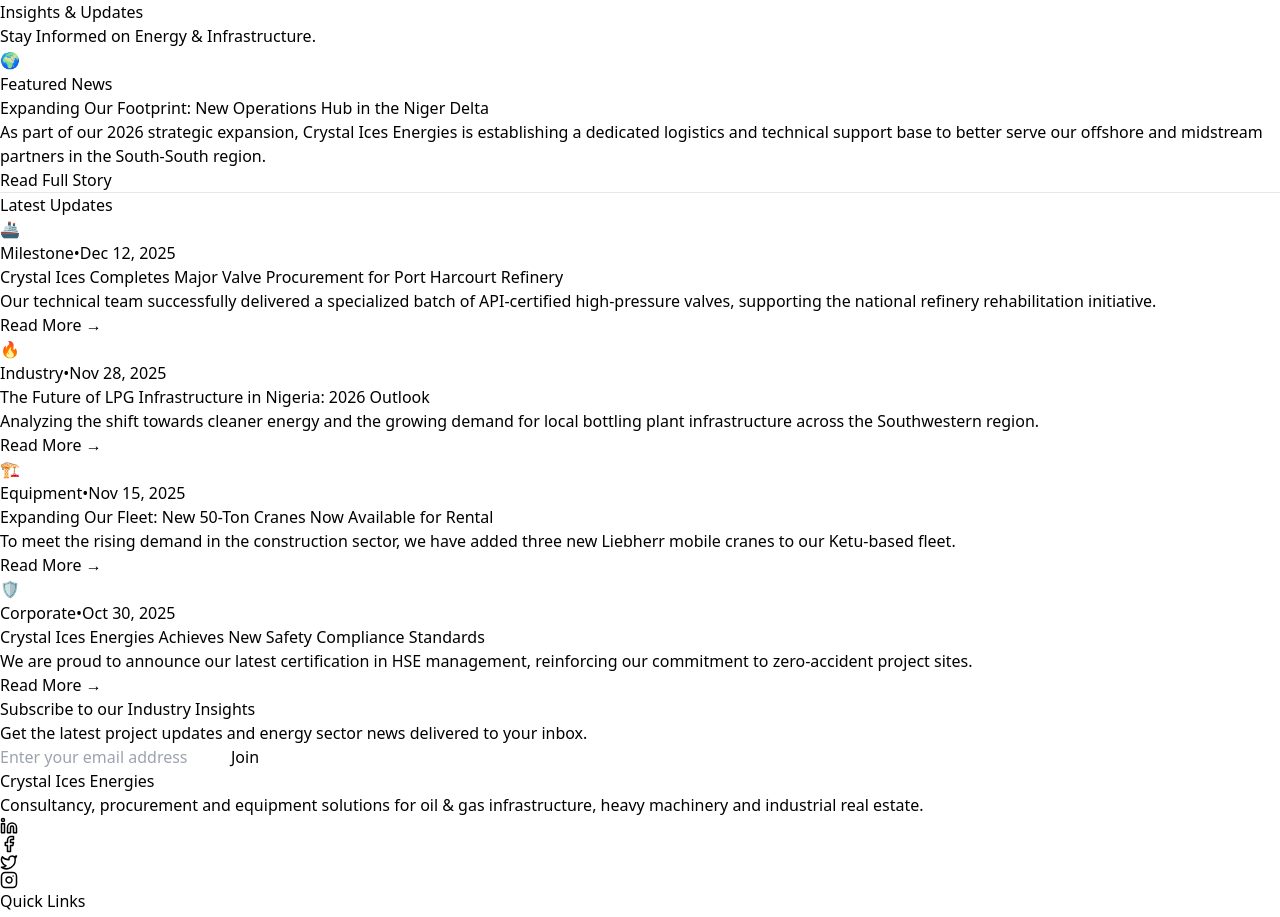
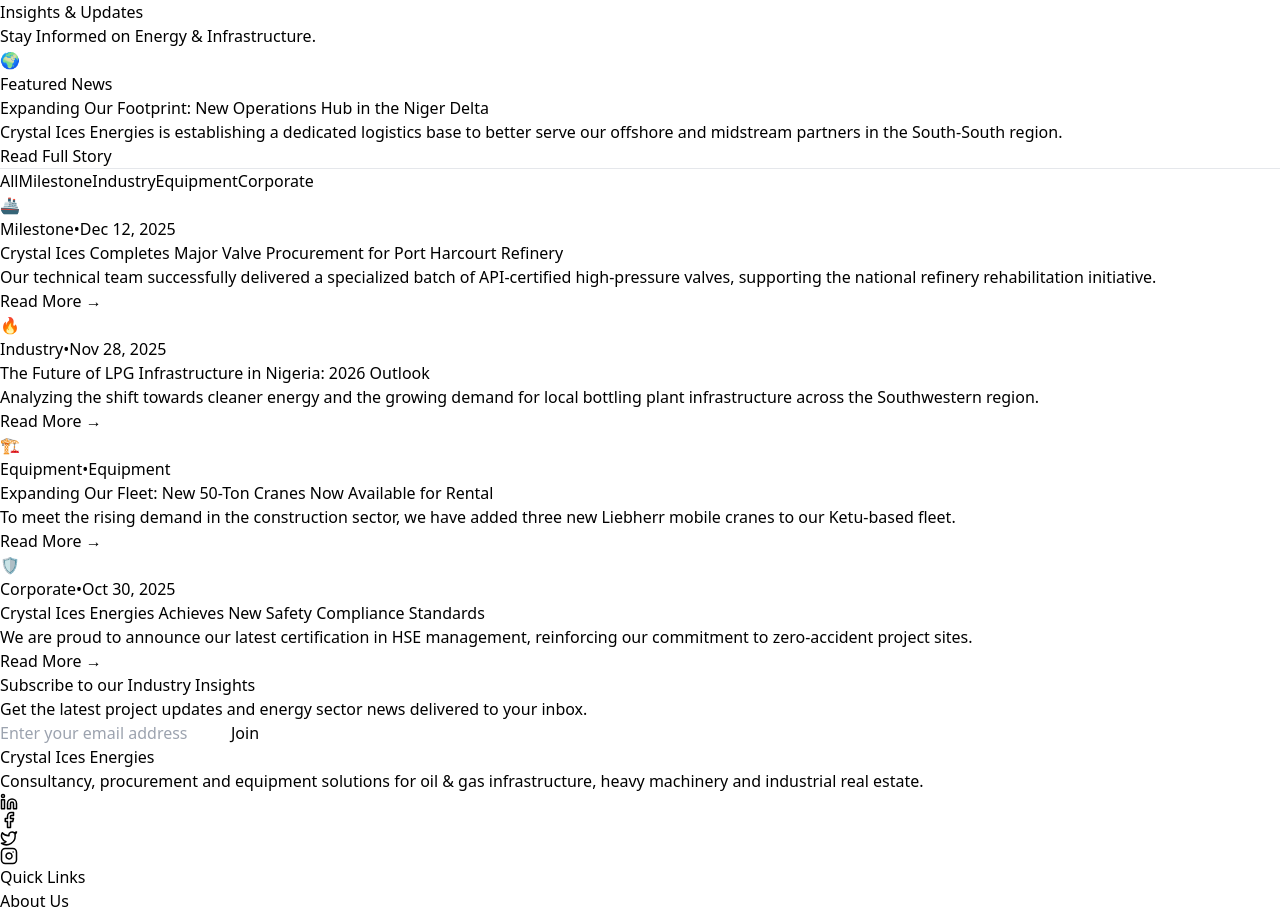
Before and after one commit to Amfad554/Crystal-Ices, a React (Vite) app in the folder CrystalFrontend/Crystal_ices/: page /news in a window 1280 px wide. Shown: the part 1083-2000 px from the top of the page. Built offline with nearby package versions, Linux system fonts and the light colour scheme.

Commit message:
updated news page

```diff
--- a/CrystalFrontend/Crystal_ices/src/Pages/News.jsx
+++ b/CrystalFrontend/Crystal_ices/src/Pages/News.jsx
@@ -6,12 +6,59 @@
 const News = () => {
   const [email, setEmail] = useState("");
   const [loading, setLoading] = useState(false);
+  const [activeCategory, setActiveCategory] = useState("All");
+  const [selectedArticle, setSelectedArticle] = useState(null); // Modal state
+  const [subscribeStatus, setSubscribeStatus] = useState(null); // Success/Error msg
+
+  const articles = [
+    {
+      id: 1,
+      date: "Dec 12, 2025",
+      category: "Milestone",
+      title: "Crystal Ices Completes Major Valve Procurement for Port Harcourt Refinery",
+      excerpt: "Our technical team successfully delivered a specialized batch of API-certified high-pressure valves, supporting the national refinery rehabilitation initiative.",
+      content: "The delivery included 45 high-pressure isolation valves and gate valves specifically designed for the harsh environments of refinery operations. Our team oversaw the logistics from Onne Port to the project site, ensuring all technical certifications were met prior to installation. This milestone reinforces Crystal Ices as a Tier-1 procurement partner for Nigeria's oil and gas infrastructure.",
+      image: "🚢"
+    },
+    {
+      id: 2,
+      date: "Nov 28, 2025",
+      category: "Industry",
+      title: "The Future of LPG Infrastructure in Nigeria: 2026 Outlook",
+      excerpt: "Analyzing the shift towards cleaner energy and the growing demand for local bottling plant infrastructure across the Southwestern region.",
+      content: "With the Federal Government's 'Decade of Gas' initiative, we are seeing a 40% increase in inquiries for LPG bottling plant set-ups. Crystal Ices is currently consulting on three new sites in Ogun and Lagos states, providing end-to-end technical surveys and licensing support.",
+      image: "🔥"
+    },
+    {
+      id: 3,
+      date: "Equipment",
+      category: "Equipment",
+      title: "Expanding Our Fleet: New 50-Ton Cranes Now Available for Rental",
+      excerpt: "To meet the rising demand in the construction sector, we have added three new Liebherr mobile cranes to our Ketu-based fleet.",
+      content: "These new additions feature a 52-meter telescopic boom and advanced safety systems, making them ideal for high-rise steel assembly and refinery maintenance. Available for both short-term and long-term lease starting immediately.",
+      image: "🏗️"
+    },
+    {
+      id: 4,
+      date: "Oct 30, 2025",
+      category: "Corporate",
+      title: "Crystal Ices Energies Achieves New Safety Compliance Standards",
+      excerpt: "We are proud to announce our latest certification in HSE management, reinforcing our commitment to zero-accident project sites.",
+      content: "Safety is our license to operate. This new certification specifically covers high-risk operations including heavy lifting and high-pressure system maintenance. Our goal remains zero Lost Time Injuries (LTI) across all client sites.",
+      image: "🛡️"
+    }
+  ];
+
+  const categories = ["All", "Milestone", "Industry", "Equipment", "Corporate"];
+
+  const filteredArticles = activeCategory === "All"
+    ? articles
+    : articles.filter(a => a.category === activeCategory);
 
   const handleJoin = async (e) => {
     e.preventDefault();
-    if (!email) return alert("Please enter an email address");
-
     setLoading(true);
+    setSubscribeStatus(null);
     try {
       const res = await fetch(`${BASE_URL}/api/users/newsletter-subscribe`, {
         method: "POST",
@@ -21,59 +68,22 @@
       const data = await res.json();
 
       if (data.success) {
-        alert("Success! You've joined our newsletter.");
+        setSubscribeStatus({ type: 'success', msg: "Thank you for joining!" });
         setEmail("");
       } else {
-        alert(data.message || "Something went wrong.");
+        setSubscribeStatus({ type: 'error', msg: data.message || "Try again later." });
       }
     } catch (err) {
-      console.log(err);
-
-      alert("Failed to connect to the server.");
+      setSubscribeStatus({ type: 'error', msg: "Connection failed." });
     } finally {
       setLoading(false);
     }
   };
 
-  const articles = [
-    {
-      id: 1,
-      date: "Dec 12, 2025",
-      category: "Milestone",
-      title: "Crystal Ices Completes Major Valve Procurement for Port Harcourt Refinery",
-      excerpt: "Our technical team successfully delivered a specialized batch of API-certified high-pressure valves, supporting the national refinery rehabilitation initiative.",
-      image: "🚢"
-    },
-    {
-      id: 2,
-      date: "Nov 28, 2025",
-      category: "Industry",
-      title: "The Future of LPG Infrastructure in Nigeria: 2026 Outlook",
-      excerpt: "Analyzing the shift towards cleaner energy and the growing demand for local bottling plant infrastructure across the Southwestern region.",
-      image: "🔥"
-    },
-    {
-      id: 3,
-      date: "Nov 15, 2025",
-      category: "Equipment",
-      title: "Expanding Our Fleet: New 50-Ton Cranes Now Available for Rental",
-      excerpt: "To meet the rising demand in the construction sector, we have added three new Liebherr mobile cranes to our Ketu-based fleet.",
-      image: "🏗️"
-    },
-    {
-      id: 4,
-      date: "Oct 30, 2025",
-      category: "Corporate",
-      title: "Crystal Ices Energies Achieves New Safety Compliance Standards",
-      excerpt: "We are proud to announce our latest certification in HSE management, reinforcing our commitment to zero-accident project sites.",
-      image: "🛡️"
-    }
-  ];
-
   return (
     <Layout>
       <div className="bg-white min-h-screen">
-        {/* Header Section - Aligned with Project/Catalogue */}
+        {/* Header Section */}
         <section className="bg-[#0B2A4A] py-24 px-6 text-white">
           <div className="max-w-7xl mx-auto">
             <p className="text-[#00A3A3] font-bold text-sm uppercase tracking-widest mb-4">Insights & Updates</p>
@@ -84,9 +94,9 @@
         </section>
 
         <section className="py-20 px-6 max-w-7xl mx-auto">
-          {/* Featured Article - Aligned with Who We Are section */}
+          {/* Featured Article */}
           <div className="grid grid-cols-1 lg:grid-cols-2 gap-16 mb-24 items-center">
-            <div className="bg-gray-50 aspect-video rounded-2xl flex items-center justify-center text-8xl border border-gray-100 shadow-sm">
+            <div className="bg-gray-100 aspect-video rounded-3xl flex items-center justify-center text-8xl shadow-inner border border-gray-100 transition-transform hover:scale-[1.01]">
               🌍
             </div>
             <div>
@@ -95,11 +105,18 @@
                 Expanding Our Footprint: New Operations Hub in the Niger Delta
               </h2>
               <p className="text-gray-600 mb-8 text-lg leading-relaxed">
-                As part of our 2026 strategic expansion, Crystal Ices Energies is establishing a
-                dedicated logistics and technical support base to better serve our offshore
-                and midstream partners in the South-South region.
+                Crystal Ices Energies is establishing a dedicated logistics base to better serve
+                our offshore and midstream partners in the South-South region.
               </p>
-              <button className="bg-[#0B2A4A] text-white px-8 py-3 rounded-xl font-bold hover:bg-[#00A3A3] transition-all shadow-md">
+              <button
+                onClick={() => setSelectedArticle({
+                    title: "Expanding Our Footprint: New Operations Hub in the Niger Delta",
+                    category: "Featured",
+                    content: "This new hub will feature a 5,000 sqm warehouse for equipment storage and a dedicated technical workshop. By being physically closer to the Niger Delta's major oil terminals, we can reduce response times for our clients by over 60%.",
+                    image: "🌍"
+                })}
+                className="bg-[#0B2A4A] text-white px-8 py-4 rounded-xl font-bold hover:bg-[#00A3A3] transition-all"
+              >
                 Read Full Story
               </button>
             </div>
@@ -107,16 +124,36 @@
 
           <hr className="mb-24 border-gray-100" />
 
-          {/* Latest News Grid - Aligned with Project Cards */}
-          <h3 className="text-3xl font-bold text-[#0B2A4A] mb-12">Latest Updates</h3>
+          {/* Category Filter */}
+          <div className="flex flex-wrap gap-4 mb-16">
+            {categories.map((cat) => (
+              <button
+                key={cat}
+                onClick={() => setActiveCategory(cat)}
+                className={`px-6 py-2 rounded-full font-bold text-sm transition-all border ${
+                  activeCategory === cat
+                  ? "bg-[#00A3A3] text-white border-[#00A3A3]"
+                  : "bg-white text-gray-400 border-gray-200 hover:border-[#0B2A4A]"
+                }`}
+              >
+                {cat}
+              </button>
+            ))}
+          </div>
+
+          {/* Latest News Grid */}
           <div className="grid grid-cols-1 md:grid-cols-2 lg:grid-cols-3 gap-10">
-            {articles.map((post) => (
-              <div key={post.id} className="group flex flex-col">
-                <div className="bg-gray-50 aspect-video rounded-2xl mb-6 flex items-center justify-center text-5xl border border-gray-100 group-hover:bg-white group-hover:shadow-lg transition-all duration-300">
+            {filteredArticles.map((post) => (
+              <div
+                key={post.id}
+                className="group flex flex-col cursor-pointer"
+                onClick={() => setSelectedArticle(post)}
+              >
+                <div className="bg-gray-50 aspect-video rounded-2xl mb-6 flex items-center justify-center text-5xl border border-gray-100 group-hover:shadow-xl group-hover:-translate-y-1 transition-all duration-300">
                   {post.image}
                 </div>
                 <div className="flex items-center gap-3 mb-4">
-                  <span className="text-xs font-bold text-[#00A3A3] uppercase tracking-wider">{post.category}</span>
+                  <span className="text-xs font-bold text-[#00A3A3] uppercase">{post.category}</span>
                   <span className="text-gray-300">•</span>
                   <span className="text-xs font-medium text-gray-500">{post.date}</span>
                 </div>
@@ -127,16 +164,42 @@
                   {post.excerpt}
                 </p>
                 <div className="mt-auto">
-                  <button className="text-[#0B2A4A] font-bold text-sm hover:translate-x-1 transition-transform inline-flex items-center gap-2">
+                  <span className="text-[#0B2A4A] font-bold text-sm flex items-center gap-2">
                     Read More <span>→</span>
-                  </button>
+                  </span>
                 </div>
               </div>
             ))}
           </div>
         </section>
 
-        {/* Newsletter - Aligned with Careers/Catalogue CTA style */}
+        {/* --- ARTICLE MODAL --- */}
+        {selectedArticle && (
+          <div className="fixed inset-0 z-[100] flex items-center justify-center p-6 bg-slate-900/90 backdrop-blur-md overflow-y-auto">
+            <div className="bg-white w-full max-w-2xl rounded-3xl overflow-hidden shadow-2xl animate-in fade-in zoom-in duration-300">
+              <div className="p-8 md:p-12 relative">
+                <button
+                  onClick={() => setSelectedArticle(null)}
+                  className="absolute top-6 right-6 text-gray-400 hover:text-black text-2xl"
+                >✕</button>
+                <span className="text-xs font-bold text-[#00A3A3] uppercase tracking-widest">{selectedArticle.category}</span>
+                <h2 className="text-3xl font-bold text-[#0B2A4A] mt-2 mb-6">{selectedArticle.title}</h2>
+                <div className="bg-gray-50 p-10 rounded-2xl flex items-center justify-center text-7xl mb-8">
+                    {selectedArticle.image}
+                </div>
+                <p className="text-gray-600 text-lg leading-relaxed whitespace-pre-wrap">
+                  {selectedArticle.content}
+                </p>
+                <button
+                  onClick={() => setSelectedArticle(null)}
+                  className="mt-10 w-full bg-[#0B2A4A] text-white py-4 rounded-xl font-bold hover:bg-[#00A3A3] transition-colors"
+                >Close Article</button>
+              </div>
+            </div>
+          </div>
+        )}
+
+        {/* Newsletter Section */}
         <section className="bg-[#0B2A4A] py-24 px-6 mt-20">
           <div className="max-w-4xl mx-auto text-center text-white">
             <h2 className="text-3xl font-bold mb-4">Subscribe to our Industry Insights</h2>
@@ -151,7 +214,7 @@
                 value={email}
                 onChange={(e) => setEmail(e.target.value)}
                 placeholder="Enter your email address"
-                className="flex-1 px-6 py-4 rounded-xl focus:outline-none text-black border-2 border-transparent focus:border-[#00A3A3] transition-all"
+                className="flex-1 px-6 py-4 rounded-xl focus:outline-none text-black border-2 border-transparent focus:border-[#00A3A3] transition-all shadow-lg"
               />
               <button
                 disabled={loading}
@@ -161,6 +224,12 @@
                 {loading ? "Joining..." : "Join"}
               </button>
             </form>
+
+            {subscribeStatus && (
+              <p className={`mt-6 font-bold ${subscribeStatus.type === 'success' ? 'text-teal-400' : 'text-red-400'}`}>
+                {subscribeStatus.msg}
+              </p>
+            )}
           </div>
         </section>
       </div>
```
